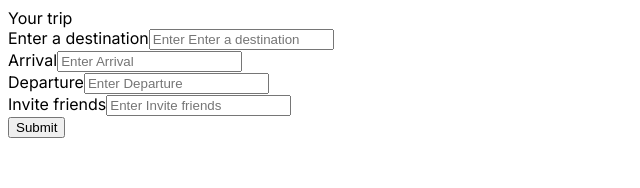
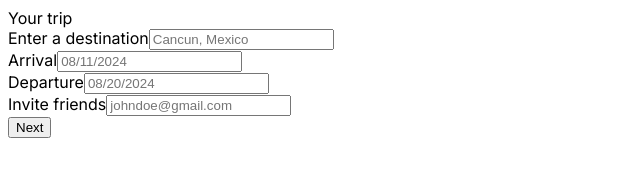
Before and after one commit to nutboltz/tripto, a Next.js app: page / in a window 1280 px wide. Shown: the top 188 px of the page, without its empty margins (0-640 px from the left). Built offline with nearby package versions, Linux system fonts and the light colour scheme.

Commit message:
add placeholder

```diff
--- a/src/components/createTripForm.tsx
+++ b/src/components/createTripForm.tsx
@@ -53,13 +53,13 @@ export default function CreateTripForm(props: CreateTripFormProps) {
                             id={`input-${item.title}`}
                             type="text"
                             value={inputValues[item.title] || ''}
-                            placeholder={`Enter ${item.title}`}
+                            placeholder={item.placeholder}
                             onChange={(e) => handleInputChange(item.title, e.target.value)}
                             className="text-gray-900 text-sm border-silverBlue-2 border block px-2.5 py-2 focus:outline-none focus:ring-0 w-full"
                         />
                     </div>
                 ))}
-                <button type="submit">Submit</button>
+                <button type="submit">Next</button>
             </form>
         </div>
     );
```
